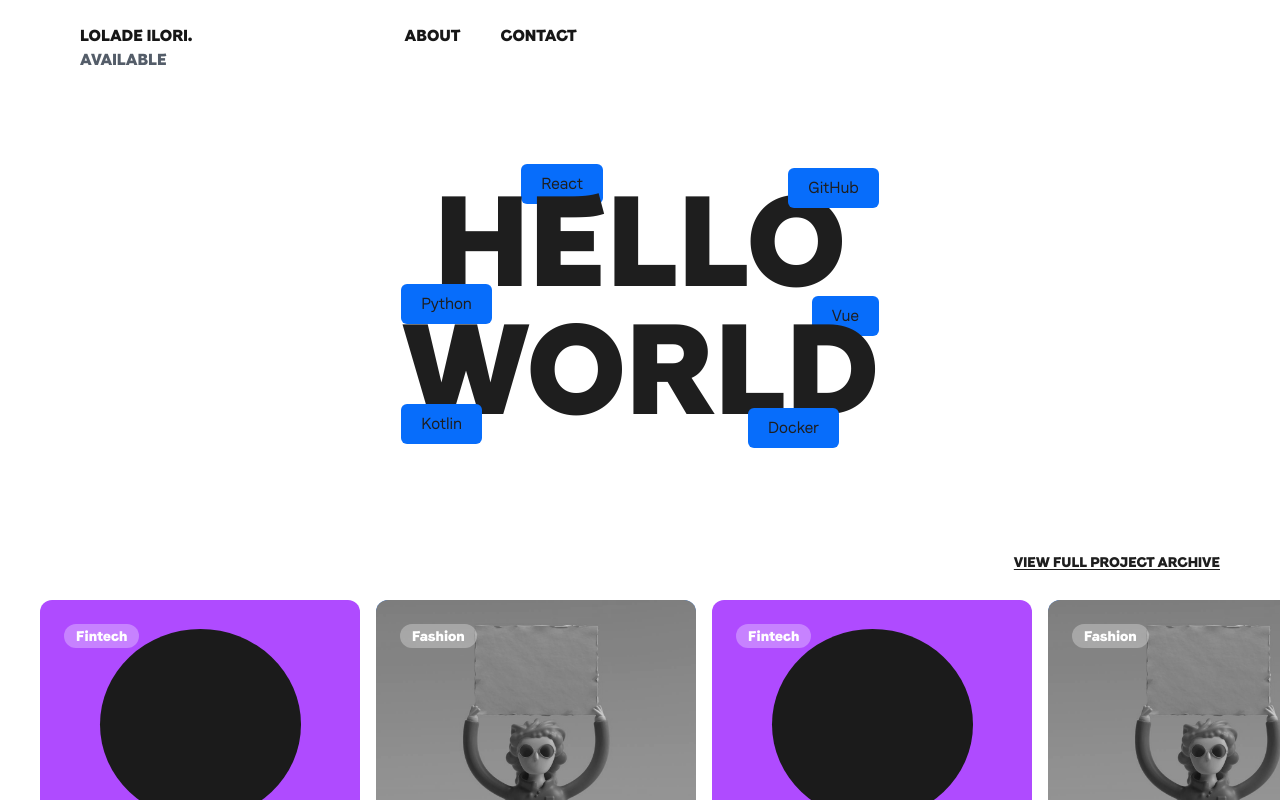
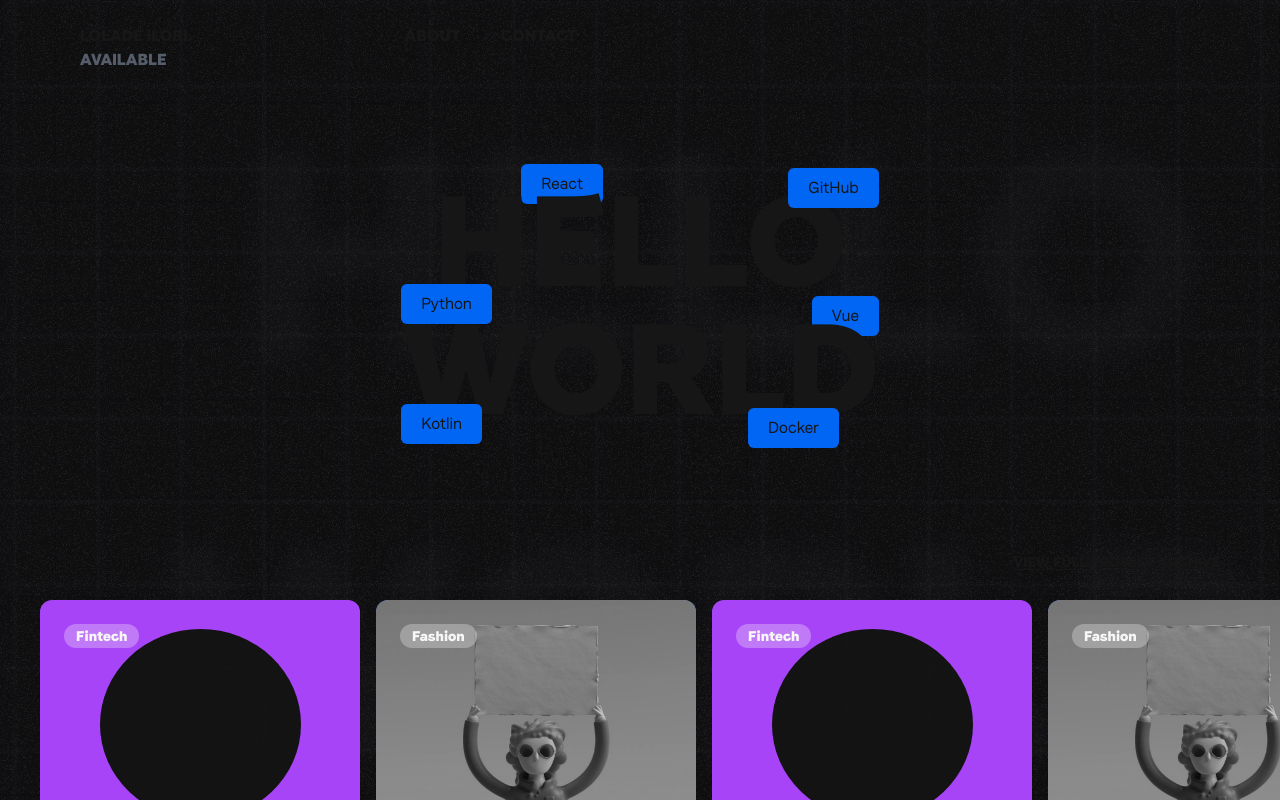
Before and after one commit to lolade-ilori/portfolio, a Next.js app: page / in a window 1280 px wide. Shown: the top 800 px of the page. Built offline with nearby package versions, Linux system fonts and the light colour scheme.

Commit message:
testing out

```diff
--- a/app/(home)/layout.tsx
+++ b/app/(home)/layout.tsx
@@ -21,7 +21,7 @@ export default function RootLayout({
   return (
     <html lang="en">
       <body
-        className={` ${FaroRegular.variable} ${FaroBold.variable} ${FaroLight.variable} ${FaroSemiBold.variable} min-h-screen relative antialiased bg-fill bg-[url('./assets/img/bg-grid.png')] bg-fixed bg-no-repeat bg-blend-overlay`}
+        className={` ${FaroRegular.variable} ${FaroBold.variable} ${FaroLight.variable} ${FaroSemiBold.variable} min-h-screen relative antialiased bg-fill bg-[url('./assets/img/Background.png')] bg-fixed bg-no-repeat bg-blend-overlay`}
       >
         <ClientWrapper>{children}</ClientWrapper>
       </body>
--- a/app/(personal)/layout.tsx
+++ b/app/(personal)/layout.tsx
@@ -22,7 +22,7 @@ export default function PersonalLayout({
   return (
     <html lang="en">
       <body
-        className={` ${FaroRegular.variable} ${FaroBold.variable} ${FaroLight.variable} ${FaroSemiBold.variable} min-h-screen relative antialiased bg-fill bg-[url('./assets/img/bg-grid.png')] bg-fixed bg-no-repeat bg-blend-overlay flex`}
+        className={` ${FaroRegular.variable} ${FaroBold.variable} ${FaroLight.variable} ${FaroSemiBold.variable} min-h-screen relative antialiased bg-fill bg-[url('./assets/img/Background.png')] bg-fixed bg-no-repeat bg-blend-overlay flex`}
       >
         <Sidebar />
         <main className="relative z-10">{children}</main>
--- a/app/globals.css
+++ b/app/globals.css
@@ -22,7 +22,7 @@
 }
 
 body {
-  background-color: var(--background);
+  background-color: rgba(16, 16, 18, 0.2);
   color: var(--foreground);
   font-family: Arial, Helvetica, sans-serif;
   padding: 0;
```
Also changed, not shown: app/assets/svg/line pattern.svg (added).
